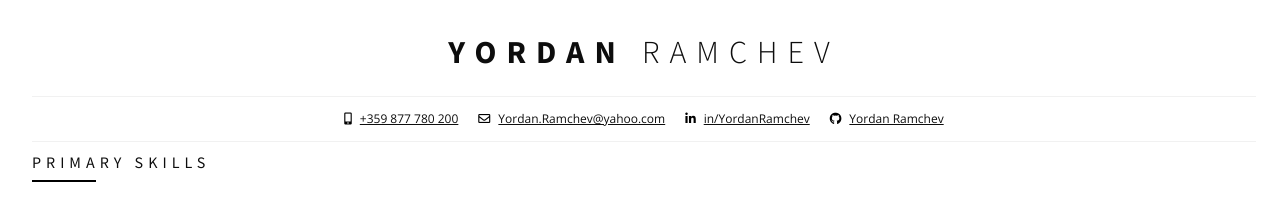
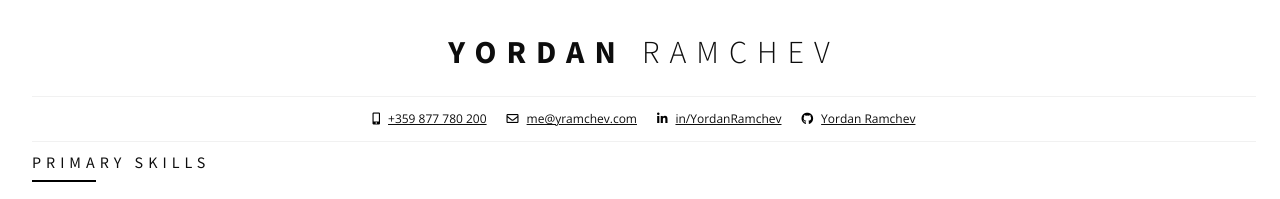
Before and after one commit to Yordan-Ramchev/resume, a plain HTML site: page index.html in a window 1280 px wide. Shown: the top 199 px of the page. Drawn offline with nearby package versions, Linux system fonts and the light colour scheme.

Commit message:
Update index.html

```diff
--- a/index.html
+++ b/index.html
@@ -28,8 +28,8 @@
         </div>
         <div class="contact">
           <i class="contact__icon far fa-envelope"></i>
-          <a href="mailto:Yordan.Ramchev@yahoo.com" class="contact__info">
-            Yordan.Ramchev@yahoo.com
+          <a href="mailto:me@yramchev.com" class="contact__info">
+            me@yramchev.com
           </a>
         </div>
         <div class="contact">
```
